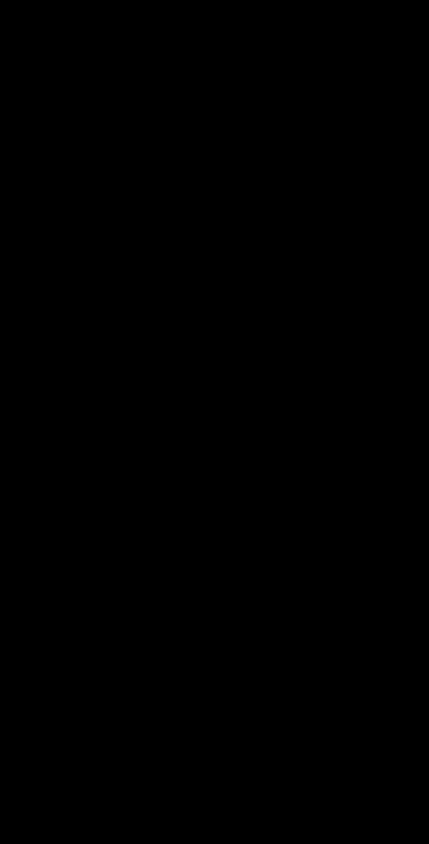
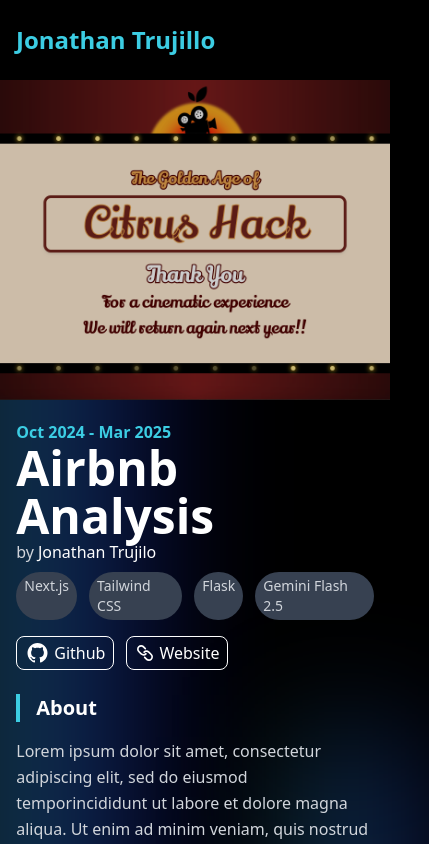
Before and after one commit to stormyy00/portfolio2.0, a Next.js app: page /projects/airbnb-analysis in a window 390 px wide. Before the commit this address had no page. Shown: the top 844 px of the page, 429 px wide, since content can reach past the window. Built offline with nearby package versions, Linux system fonts and the light colour scheme.

Commit message:
fixed and responsive chnages

```diff
--- a/src/app/page.tsx
+++ b/src/app/page.tsx
@@ -12,7 +12,7 @@
       <Home />
       <About />
       <Experience />
-      <Projects data={PROJECTS} />
+      <Projects data={PROJECTS} amount={11} />
     </div>
   );
 };
--- a/src/app/projects/page.tsx
+++ b/src/app/projects/page.tsx
@@ -1,12 +1,18 @@
+"use client";
+
 import Projects from "@/components/projects";
+import Toolbar from "@/components/toolbar";
 import { PROJECTS } from "@/data/projects";
+import { useState } from "react";
 
-const page = () => {
+const Page = () => {
+  const [search, setSearch] = useState(PROJECTS);
   return (
     <div className="flex flex-col items-center justify-center min-h-screen p-0">
-      <Projects data={PROJECTS} />
+      <Toolbar data={PROJECTS} setSearch={setSearch} />
+      <Projects data={search} amount={17} />
     </div>
   );
 };
 
-export default page;
+export default Page;
--- a/src/components/about.tsx
+++ b/src/components/about.tsx
@@ -19,11 +19,12 @@
               About me
             </h2>
             <p>
-              I am currently software engineer at{" "}
+              I am currently a software engineer at{" "}
               <span className="text-jt-lightblue font-semibold"> EFG</span>,
-              working in creating a protype to help generate marketing content
+              working in creating a prototype to help generate marketing content
               for social amplification. I am currently finishing my{" "}
-              <span className="font-semibold">Bachelors of Science</span> in
+              <span className="font-semibold">Bachelor{"'"}s of Science</span>{" "}
+              in
               <span className="font-semibold"> Computer Science</span> at the{" "}
               <span className="text-jt-lightblue font-semibold">
                 University of California, Riverside{" "}
@@ -45,9 +46,15 @@
               Credentials{" "}
             </div>
             <div className="w-fit mt-2">
-              <div className="flex items-center gap-2 text-black bg-jt-dark p-2 rounded-md shadow">
-                <span>Google Cloud Foundations</span>
-              </div>
+              <Link
+                href={
+                  "https://www.credly.com/badges/cdbf60d3-c9b0-4106-b28f-7b5efdf9ae72/public_url"
+                }
+                target="_blank"
+                className="flex items-center gap-2 text-black bg-jt-dark p-2 rounded-md shadow"
+              >
+                <span>Google Cloud Computing Foundations</span>
+              </Link>
               <div className="flex items-center gap-2 text-black bg-jt-dark p-2 rounded-md shadow">
                 <span>Oracle Vector Search</span>
               </div>
--- a/src/components/home.tsx
+++ b/src/components/home.tsx
@@ -3,7 +3,7 @@
 const Home = () => {
   return (
     <div className="relative flex flex-col justify-center items-center h-screen font-poppins w-full">
-      <div className="bg-gradient-to-r from-[#3CCDE3]/40 to-[#0B00A4]/40 blur-3xl w-1/3 h-3/5 absolute -top-[20%] right-0 -z-10 overflow-clip" />
+      <div className="bg-gradient-to-r from-[#3CCDE3]/40 to-[#0B00A4]/40 blur-3xl w-1/3 h-3/5 absolute -top-[20%] right-4 -z-10 overflow-clip" />
       <div className="bg-gradient-to-r from-[#3CCDE3]/40 to-[#0B00A4]/40 blur-3xl w-1/3 h-3/5 absolute -bottom-[20%] left-0 -z-10 overflow-clip" />
       <div className="absolute inset-0 opacity-20">
         <div className="absolute top-1/4 left-1/4 w-2 h-2 bg-blue-400 rounded-full" />
@@ -11,16 +11,16 @@
         <div className="absolute top-1/2 left-3/4 w-2 h-2 bg-blue-400 rounded-full" />
         <div className="absolute top-1/3 right-1/3 w-1 h-1 bg-indigo-500 rounded-full" />
       </div>
-      <div className="relative text-7xl text-center font-bold text-jt-lightblue">
+      <div className="relative w-fit text-5xl md:text-7xl text-center font-bold text-jt-lightblue">
         JONATHAN TRUJILLO
-        <div className="absolute inset-6 w-full text-outline-white -z-10">
+        <div className="absolute inset-4 md:inset-6 w-fit md:w-full text-outline-white -z-10">
           JONATHAN TRUJILLO
         </div>
-        <div className="flex flex-col items-end justify-end">
-          <div className="text-5xl font-bold text-outline-white2 mt-6">
+        <div className="flex flex-col items-center md:items-end justify-end">
+          <div className="text-3xl md:text-5xl font-bold text-outline-white2 mt-6">
             software engineer
           </div>
-          <div className="text-5xl font-bold text-outline-white2 mt-0">
+          <div className="text-3xl md:text-5xl font-bold text-outline-white2 mt-0">
             photographer
           </div>
         </div>
--- a/src/components/projects.tsx
+++ b/src/components/projects.tsx
@@ -2,7 +2,13 @@
 import Card from "./card";
 import { Projectprops } from "@/types";
 
-const Projects = ({ data }: { data: Projectprops[] }) => {
+const Projects = ({
+  data,
+  amount,
+}: {
+  data: Projectprops[];
+  amount: number;
+}) => {
   return (
     <div
       id="projects"
@@ -18,7 +24,9 @@
       </div>
       <div className="flex justify-center w-full">
         <div className="flex flex-col md:flex-row md:w-full justify-center md:justify-between flex-wrap mt-[5%]">
-          {data.map(({ name, short_desc, slug, image, link }, index) => (
+          {data
+            .slice(0, amount)
+            .map(({ name, short_desc, slug, image, link }, index) => (
               <Card
                 key={index}
                 name={name}
--- /dev/null
+++ b/src/components/toolbar.tsx
@@ -0,0 +1,33 @@
+import { Projectprops } from "@/types";
+import { useState } from "react";
+
+interface props {
+  data: Projectprops[];
+  setSearch: (filteredData: Projectprops[]) => void;
+}
+
+const Toolbar = ({ data, setSearch }: props) => {
+  const [value, setValue] = useState("");
+  return (
+    <div>
+      <input
+        value={value}
+        onChange={(e) => {
+          const value = e.target.value;
+          setValue(value);
+          setSearch(
+            value === ""
+              ? data
+              : data.filter(({ name }) =>
+                  name.toLowerCase().includes(value.toLowerCase()),
+                ),
+          );
+        }}
+        placeholder="Search Projects"
+        className="w-full px-5 py-1 bg-white/10 text-white border border-white/20 rounded-md placeholder-white/60 backdrop-blur-md focus:outline-none focus:ring-1 focus:ring-jt-lightblue focus:border-jt-lightblue transition"
+      />
+    </div>
+  );
+};
+
+export default Toolbar;
--- a/src/data/projects.ts
+++ b/src/data/projects.ts
@@ -440,6 +440,157 @@
     slug: "rosehack-2025",
     image: rosehack,
   },
+  {
+    name: "MoodReal",
+    short_desc: "cool",
+    description: [
+      {
+        header: "About",
+        description:
+          " Lorem ipsum dolor sit amet, consectetur adipiscing elit, sed do eiusmod temporincididunt ut labore et dolore magna aliqua. Ut enim ad minim veniam, quis nostrud exercitation ullamco laboris nisi ut aliqua.",
+      },
+      {
+        header: "Why",
+        description: [
+          "Hackathon.js is a hackathon platform that allows users to create and manage hackathons. It provides features such as team management, project submission, and judging.",
+          "Lorem ipsum dolor sit amet, consectetur adipiscing elit, sed do eiusmod tempor incididunt ut labore et dolore magna aliqua. Ut enim ad minim veniam, quis nostrud exercitation ullamco laboris nisi ut aliquip ex ea commodo consequat. Duis aute irure dolor in reprehenderit in voluptate velit esse cillum dolore eu fugiat nulla pariatur. Excepteur sint occaecat cupidatat non proident, sunt in culpa qui officia deserunt mollit anim id est laborum.",
+        ],
+        image: CitrusHack,
+      },
+    ],
+    techstack: ["Next.js", "Tailwind CSS", "Flask", "Gemini Flash 2.5"],
+    link: [
+      {
+        name: "Github",
+        link: "https://github.com/",
+        icon: Github,
+      },
+      {
+        name: "Website",
+        link: "https://github.com/",
+        icon: link,
+      },
+      {
+        name: "Figma",
+        link: "https://github.com/",
+        icon: Figma,
+      },
+    ],
+    slug: "mood-real",
+    image: rosehack,
+  },
+  {
+    name: "PC Cooling System",
+    short_desc: "cool",
+    description: [
+      {
+        header: "About",
+        description:
+          " Lorem ipsum dolor sit amet, consectetur adipiscing elit, sed do eiusmod temporincididunt ut labore et dolore magna aliqua. Ut enim ad minim veniam, quis nostrud exercitation ullamco laboris nisi ut aliqua.",
+      },
+      {
+        header: "Why",
+        description: [
+          "Hackathon.js is a hackathon platform that allows users to create and manage hackathons. It provides features such as team management, project submission, and judging.",
+          "Lorem ipsum dolor sit amet, consectetur adipiscing elit, sed do eiusmod tempor incididunt ut labore et dolore magna aliqua. Ut enim ad minim veniam, quis nostrud exercitation ullamco laboris nisi ut aliquip ex ea commodo consequat. Duis aute irure dolor in reprehenderit in voluptate velit esse cillum dolore eu fugiat nulla pariatur. Excepteur sint occaecat cupidatat non proident, sunt in culpa qui officia deserunt mollit anim id est laborum.",
+        ],
+        image: CitrusHack,
+      },
+    ],
+    techstack: ["Next.js", "Tailwind CSS", "Flask", "Gemini Flash 2.5"],
+    link: [
+      {
+        name: "Github",
+        link: "https://github.com/",
+        icon: Github,
+      },
+      {
+        name: "Website",
+        link: "https://github.com/",
+        icon: link,
+      },
+      {
+        name: "Figma",
+        link: "https://github.com/",
+        icon: Figma,
+      },
+    ],
+    slug: "cooling-system",
+    image: rosehack,
+  },
+  {
+    name: "Airbnb Analysis",
+    short_desc: "cool",
+    description: [
+      {
+        header: "About",
+        description:
+          " Lorem ipsum dolor sit amet, consectetur adipiscing elit, sed do eiusmod temporincididunt ut labore et dolore magna aliqua. Ut enim ad minim veniam, quis nostrud exercitation ullamco laboris nisi ut aliqua.",
+      },
+      {
+        header: "Why",
+        description: [
+          "Hackathon.js is a hackathon platform that allows users to create and manage hackathons. It provides features such as team management, project submission, and judging.",
+          "Lorem ipsum dolor sit amet, consectetur adipiscing elit, sed do eiusmod tempor incididunt ut labore et dolore magna aliqua. Ut enim ad minim veniam, quis nostrud exercitation ullamco laboris nisi ut aliquip ex ea commodo consequat. Duis aute irure dolor in reprehenderit in voluptate velit esse cillum dolore eu fugiat nulla pariatur. Excepteur sint occaecat cupidatat non proident, sunt in culpa qui officia deserunt mollit anim id est laborum.",
+        ],
+        image: CitrusHack,
+      },
+    ],
+    techstack: ["Next.js", "Tailwind CSS", "Flask", "Gemini Flash 2.5"],
+    link: [
+      {
+        name: "Github",
+        link: "https://github.com/",
+        icon: Github,
+      },
+      {
+        name: "Website",
+        link: "https://github.com/",
+        icon: link,
+      },
+    ],
+    slug: "airbnb-analysis",
+    image: rosehack,
+  },
+  {
+    name: "Planner",
+    short_desc: "cool",
+    description: [
+      {
+        header: "About",
+        description:
+          " Lorem ipsum dolor sit amet, consectetur adipiscing elit, sed do eiusmod temporincididunt ut labore et dolore magna aliqua. Ut enim ad minim veniam, quis nostrud exercitation ullamco laboris nisi ut aliqua.",
+      },
+      {
+        header: "Why",
+        description: [
+          "Hackathon.js is a hackathon platform that allows users to create and manage hackathons. It provides features such as team management, project submission, and judging.",
+          "Lorem ipsum dolor sit amet, consectetur adipiscing elit, sed do eiusmod tempor incididunt ut labore et dolore magna aliqua. Ut enim ad minim veniam, quis nostrud exercitation ullamco laboris nisi ut aliquip ex ea commodo consequat. Duis aute irure dolor in reprehenderit in voluptate velit esse cillum dolore eu fugiat nulla pariatur. Excepteur sint occaecat cupidatat non proident, sunt in culpa qui officia deserunt mollit anim id est laborum.",
+        ],
+        image: CitrusHack,
+      },
+    ],
+    techstack: ["Next.js", "Tailwind CSS", "Flask", "Gemini Flash 2.5"],
+    link: [
+      {
+        name: "Github",
+        link: "https://github.com/",
+        icon: Github,
+      },
+      {
+        name: "Website",
+        link: "https://github.com/",
+        icon: link,
+      },
+      {
+        name: "Figma",
+        link: "https://github.com/",
+        icon: Figma,
+      },
+    ],
+    slug: "planner",
+    image: rosehack,
+  },
 ];
 
 export const getProjectBySlug = (slug: string) =>
```
Also changed, not shown: src/data/experience.ts (+8 -5 lines). Lines whose indentation alone changed are shown as unchanged.
